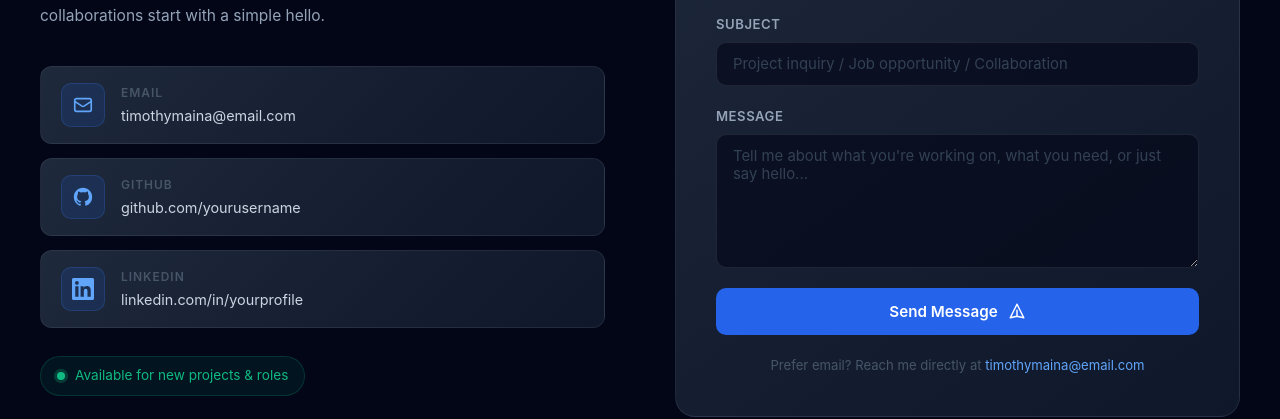
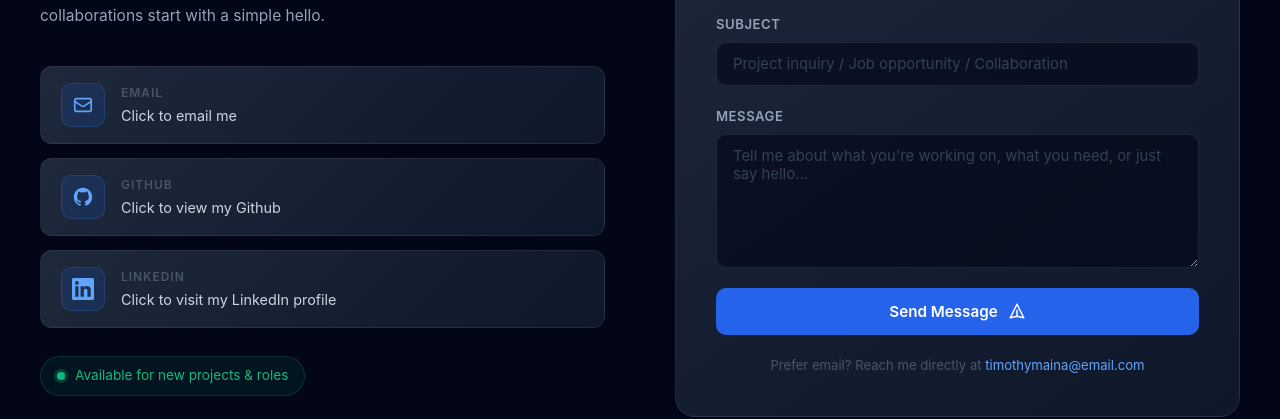
Before and after one commit to timmaina-devhub/timmaina-devhub.github.io, a Jekyll site: the page built from contact.html, in a window 1280 px wide and 1239 px high. Shown: the part 656-1075 px from the top of the window. Built offline with Jekyll 4.4.1, drawn with Linux system fonts in a browser that asks for light colours.

Commit message:
Update contact.html

```diff
--- a/contact.html
+++ b/contact.html
@@ -52,7 +52,7 @@ title: Contact
             </div>
             <div class="channel-body">
               <span class="channel-label">Email</span>
-              <span class="channel-value">timothymaina@email.com</span>
+              <span class="channel-value">Click to email me</span>
             </div>
             <span class="channel-arrow">→</span>
           </a>
@@ -65,12 +65,12 @@ title: Contact
             </div>
             <div class="channel-body">
               <span class="channel-label">GitHub</span>
-              <span class="channel-value">github.com/yourusername</span>
+              <span class="channel-value">Click to view my Github</span>
             </div>
             <span class="channel-arrow">→</span>
           </a>
 
-          <a href="https://linkedin.com/in/yourprofile" target="_blank" rel="noopener" class="channel-card">
+          <a href="https://www.linkedin.com/in/timothy-maina-43645b1b0/" target="_blank" rel="noopener" class="channel-card">
             <div class="channel-icon">
               <svg xmlns="http://www.w3.org/2000/svg" width="22" height="22" fill="currentColor" viewBox="0 0 24 24">
                 <path d="M20.447 20.452h-3.554v-5.569c0-1.328-.027-3.037-1.852-3.037-1.853 0-2.136 1.445-2.136 2.939v5.667H9.351V9h3.414v1.561h.046c.477-.9 1.637-1.85 3.37-1.85 3.601 0 4.267 2.37 4.267 5.455v6.286zM5.337 7.433a2.062 2.062 0 01-2.063-2.065 2.064 2.064 0 112.063 2.065zm1.782 13.019H3.555V9h3.564v11.452zM22.225 0H1.771C.792 0 0 .774 0 1.729v20.542C0 23.227.792 24 1.771 24h20.451C23.2 24 24 23.227 24 22.271V1.729C24 .774 23.2 0 22.222 0h.003z"/>
@@ -78,7 +78,7 @@ title: Contact
             </div>
             <div class="channel-body">
               <span class="channel-label">LinkedIn</span>
-              <span class="channel-value">linkedin.com/in/yourprofile</span>
+              <span class="channel-value">Click to visit my LinkedIn profile</span>
             </div>
             <span class="channel-arrow">→</span>
           </a>
```
